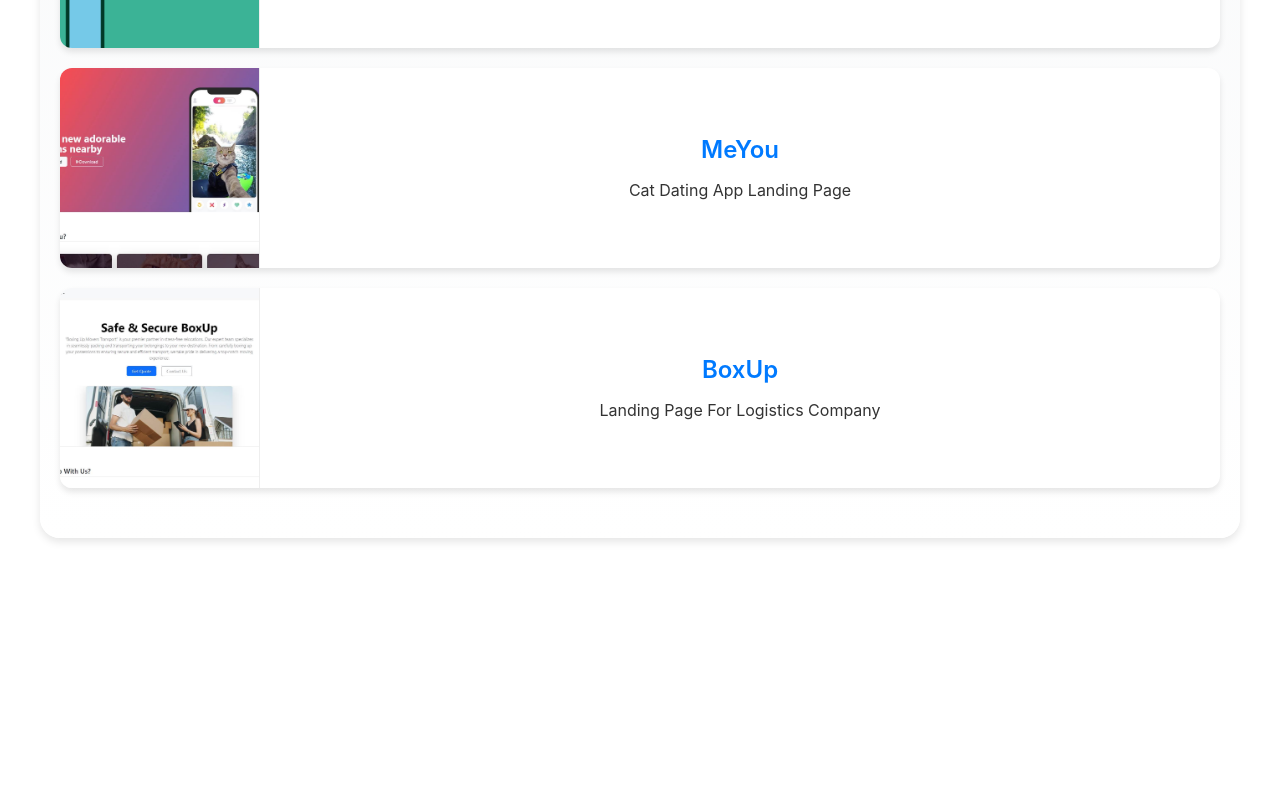
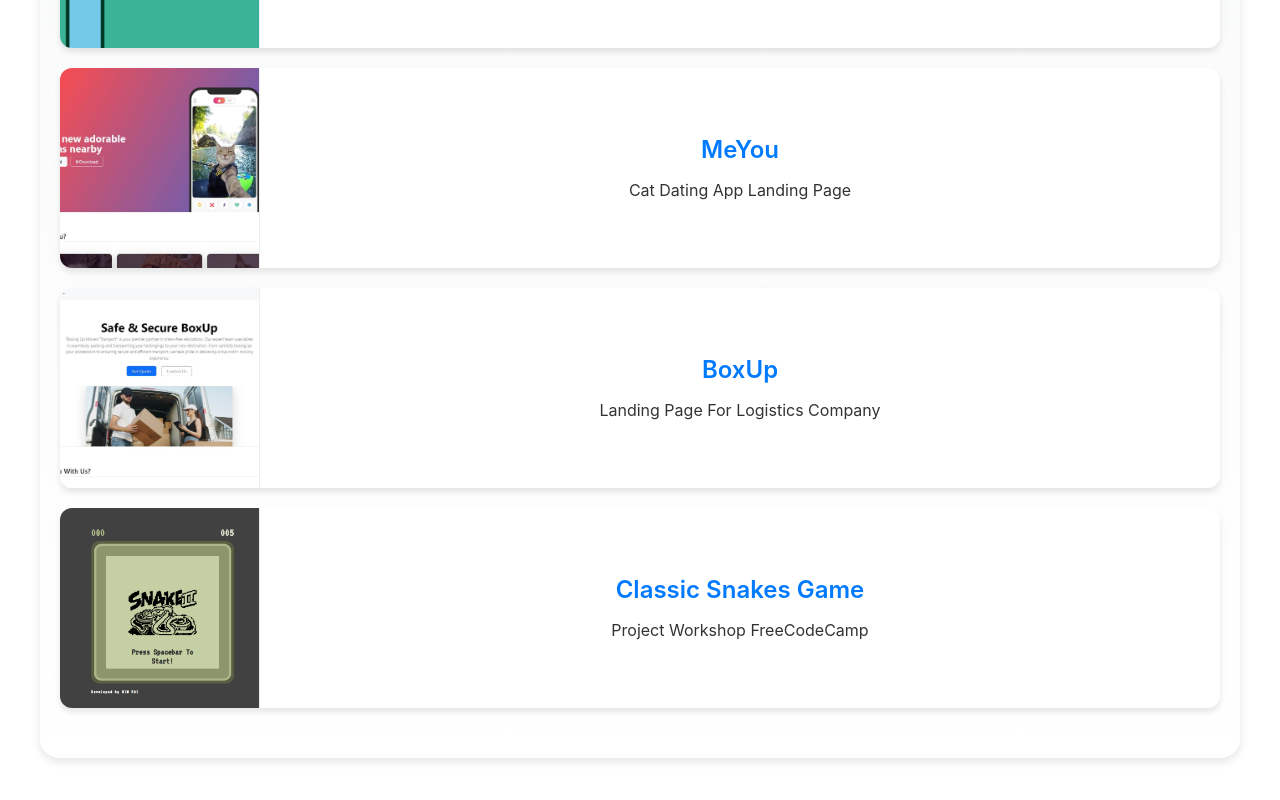
Before and after one commit to BimRai/bimrai_portfolio, a React (Create React App) app: page /all-projects in a window 1280 px wide. Shown: the part 306-1106 px from the top of the page. Before the commit the page ends 894 px from the top, so only its background shows below. Built offline with nearby package versions, Linux system fonts and the light colour scheme.

Commit message:
projects update

```diff
--- a/src/components/AllProjects.js
+++ b/src/components/AllProjects.js
@@ -1,7 +1,8 @@
 import React from "react";
-import projectOne from "../assets/project_1.png";
+import projectOne from "../assets/projectOne.png";
 import projectTwo from "../assets/projectTwo.jpg";
 import projectThree from "../assets/projectThree.jpg";
+import projectFour from "../assets/projectFour.png";
 
 const AllProjects = () => {
   const projectData = [
@@ -25,6 +26,13 @@ const AllProjects = () => {
       description: "Landing Page For Logistics Company",
       imageUrl: projectThree,
       link: "https://bimrai.github.io/BoxUpLogistics_landing_page/",
+    },
+    {
+      id: 4,
+      title: "Classic Snakes Game",
+      description: "Project Workshop FreeCodeCamp",
+      imageUrl: projectFour,
+      link: "https://bimrai.github.io/snake_game_project/",
     },
   ];
 
--- a/src/components/Projects.js
+++ b/src/components/Projects.js
@@ -1,6 +1,6 @@
 import React from "react";
 import { Link } from "react-router-dom";
-import projectOne from "../assets/project_1.png";
+import projectOne from "../assets/projectOne.png";
 import projectTwo from "../assets/projectTwo.jpg";
 import projectThree from "../assets/projectThree.jpg";
 
```
Also changed, not shown: src/assets/projectFour.png (added), src/assets/projectOne.png (renamed from src/assets/project_1.png).
